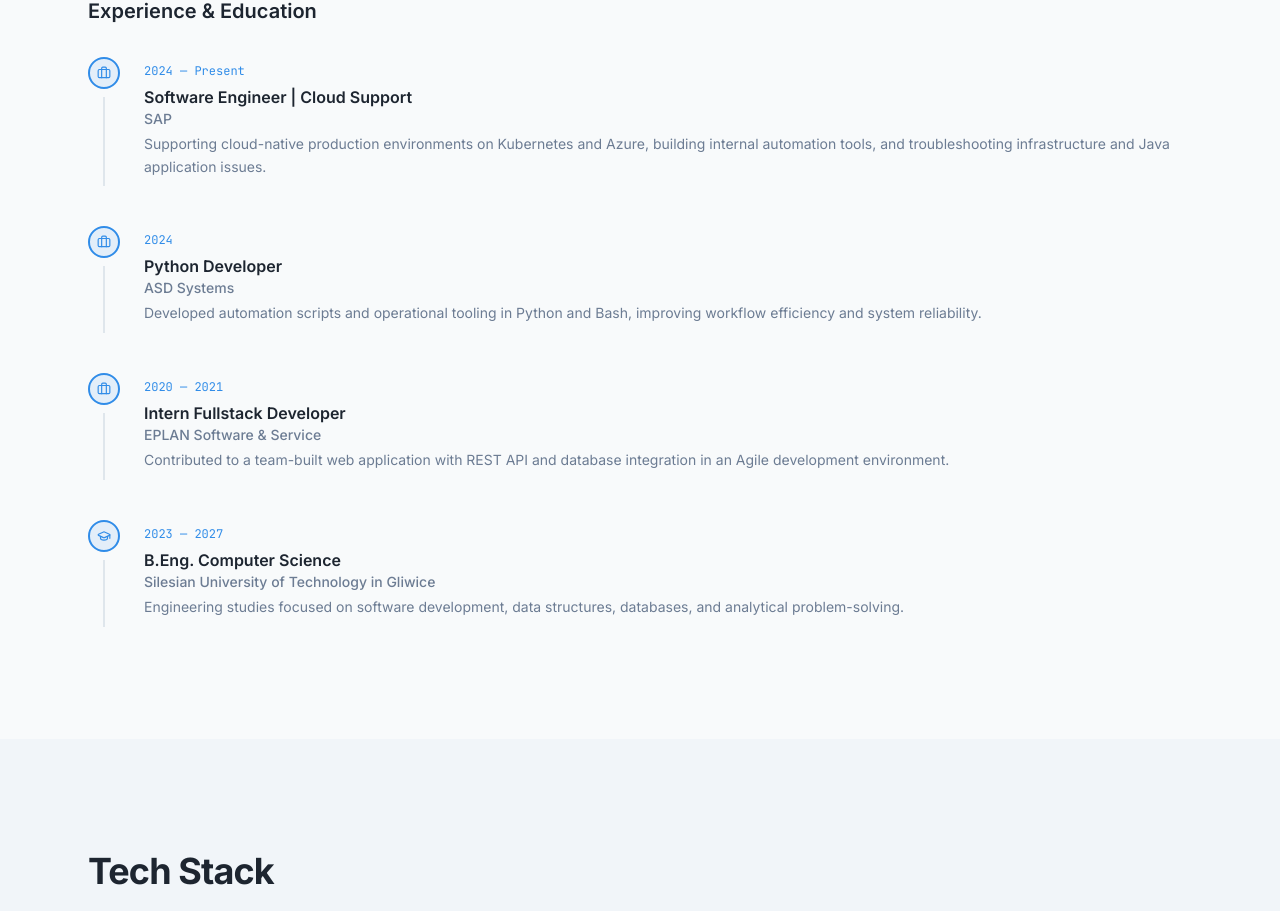
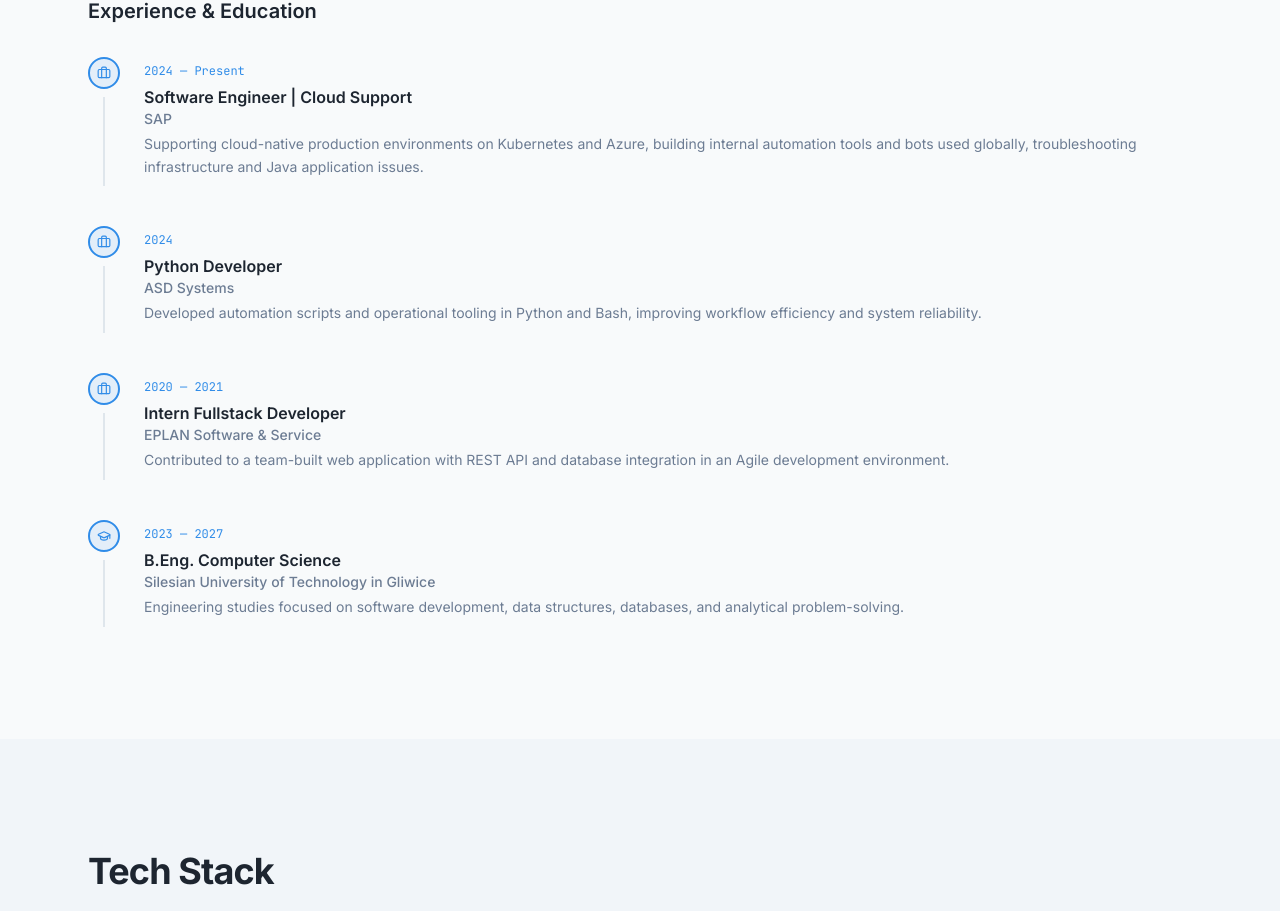
Before and after one commit to skibins/portfolio2.0, a React (Vite) app: page / in a window 1280 px wide. Shown: the part 1918-2829 px from the top of the page. Built offline with nearby package versions, Linux system fonts and the light colour scheme; the HTML template or start-up script is replaced by a standard one.

Commit message:
Update About.tsx

```diff
--- a/src/components/portfolio/About.tsx
+++ b/src/components/portfolio/About.tsx
@@ -37,7 +37,7 @@ const TIMELINE = [
     period: "2024 — Present",
     title: "Software Engineer | Cloud Support",
     place: "SAP",
-    desc: "Supporting cloud-native production environments on Kubernetes and Azure, building internal automation tools, and troubleshooting infrastructure and Java application issues.",
+    desc: "Supporting cloud-native production environments on Kubernetes and Azure, building internal automation tools and bots used globally, troubleshooting infrastructure and Java application issues.",
   },
   {
     icon: Briefcase,
```
